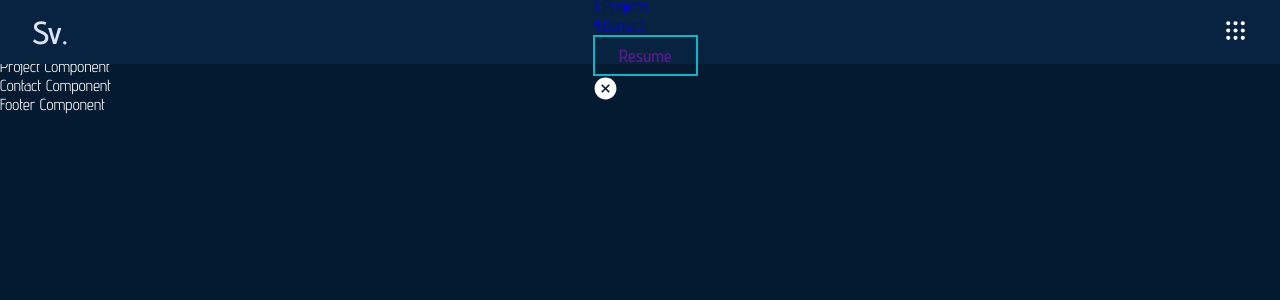
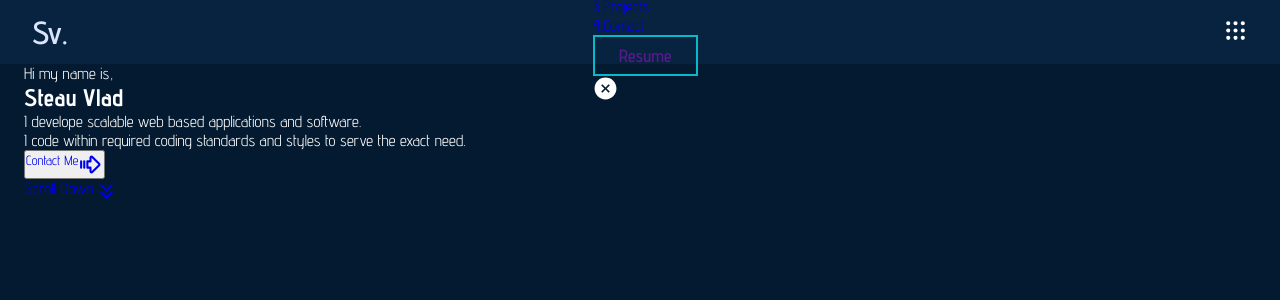
Before and after one commit to PoliceJukeBox/Portfolio-react, a React (Vite) app: page / in a window 1280 px wide. Shown: the top 300 px of the page. Built offline with nearby package versions, Linux system fonts and the light colour scheme.

Commit message:
First part of home section

```diff
--- a/src/App.jsx
+++ b/src/App.jsx
@@ -13,11 +13,11 @@ function App() {
     <>
       <Navbar/>
       <Home/>
-      <About/>
+      {/* <About/>
       <Skills/>
       <Project/>
       <Contact/>
-      <Footer/>
+      <Footer/> */}
     </>
   )
 }
--- a/src/Components/Home Section/Home.jsx
+++ b/src/Components/Home Section/Home.jsx
@@ -1,10 +1,58 @@
-import './home.css'
+import './home.css';
+import { AiFillGithub, AiFillLinkedin, AiFillInstagram } from "react-icons/ai";
+import { TbArrowBigRightLines } from "react-icons/tb";
+import { FiChevronsDown } from "react-icons/fi";
 
 function Home(){
 
     return(
         <>
-        <section id="home">Home Component</section>
+        <section id="home" className='home section'>
+
+            {/* <div className="leftIcons">
+                <div className="socials grid">
+                    <a href="" target='_blank'>
+                        <AiFillGithub className='icon'/>
+                    </a>
+                    <a href="" target='_blank'>
+                        <AiFillLinkedin className='icon'/>
+                    </a>
+                    <a href="" target='_blank'>
+                        <AiFillInstagram className='icon'/>
+                    </a>
+                </div>
+            </div> */}
+
+            <div className="container homeContainer">
+                <span className="introText">
+                    Hi my name is,
+                </span>
+                <h1 className="title">
+                    Steau Vlad
+                </h1>
+                <span className="subTitle">
+                    I develope scalable web based applications
+                    and software.
+                </span>
+                <p className="homeParagraph">
+                   I code within required coding standards and
+                   styles to serve the exact need.
+                </p>
+                <div className="lowerHomeSection">
+                    <button className="containerBtn">
+                        <a href="#contact" className="flex">
+                            Contact Me <TbArrowBigRightLines className='icon'/>
+                        </a>
+                    </button>
+                    <div className="scrollDiv">
+                        <a href="#about" className="flex">
+                            Scroll Down <FiChevronsDown className='icon'/>
+                        </a>
+                    </div>
+                </div>
+            </div>
+
+        </section>
         </>
     )
 }
```
